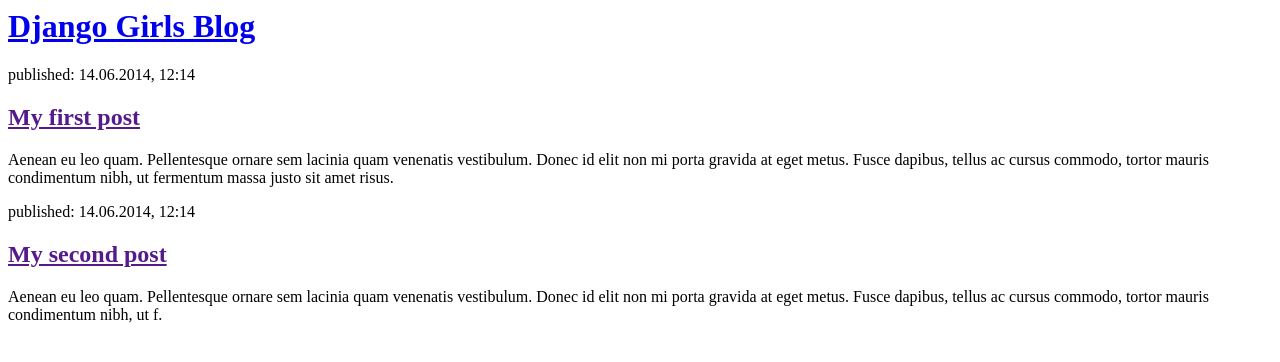
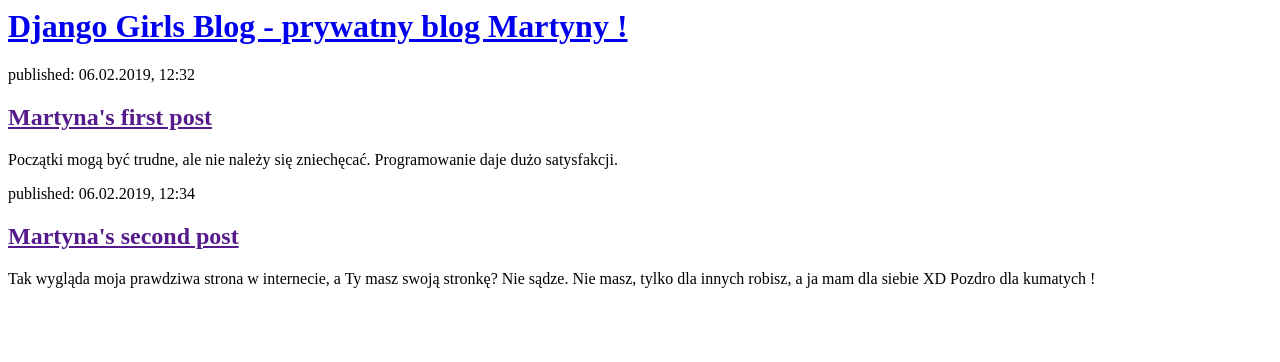
Before and after one commit to MartKostka/my-first-blog, a Django app: page / in a window 1280 px wide. Shown: the top 362 px of the page. Run offline with Django 3.2, Linux system fonts and the light colour scheme.

Commit message:
Post changes

```diff
--- a/blog/templates/blog/post_list.html
+++ b/blog/templates/blog/post_list.html
@@ -1,22 +1,22 @@
 <html>
     <head>
-        <title>Django Girls blog</title>
+        <title>Django Girls Blog</title>
     </head>
     <body>
         <div>
-            <h1><a href="/">Django Girls Blog</a></h1>
+            <h1><a href="/">Django Girls Blog - prywatny blog Martyny !</a></h1>
         </div>
 
         <div>
-            <p>published: 14.06.2014, 12:14</p>
-            <h2><a href="">My first post</a></h2>
-            <p>Aenean eu leo quam. Pellentesque ornare sem lacinia quam venenatis vestibulum. Donec id elit non mi porta gravida at eget metus. Fusce dapibus, tellus ac cursus commodo, tortor mauris condimentum nibh, ut fermentum massa justo sit amet risus.</p>
+            <p>published: 06.02.2019, 12:32</p>
+            <h2><a href="">Martyna's first post</a></h2>
+            <p>Początki  mogą być trudne, ale nie należy się zniechęcać. Programowanie daje dużo satysfakcji. </p>
         </div>
 
         <div>
-            <p>published: 14.06.2014, 12:14</p>
-            <h2><a href="">My second post</a></h2>
-            <p>Aenean eu leo quam. Pellentesque ornare sem lacinia quam venenatis vestibulum. Donec id elit non mi porta gravida at eget metus. Fusce dapibus, tellus ac cursus commodo, tortor mauris condimentum nibh, ut f.</p>
+            <p>published: 06.02.2019, 12:34</p>
+            <h2><a href="">Martyna's second post</a></h2>
+            <p>Tak wygląda moja prawdziwa strona w internecie, a Ty masz swoją stronkę? Nie sądze. Nie masz, tylko dla innych robisz, a ja mam dla siebie XD Pozdro dla kumatych !</p>
         </div>
     </body>
 </html>
```
Also changed, not shown: blog/models.py (+5 -5 lines).
